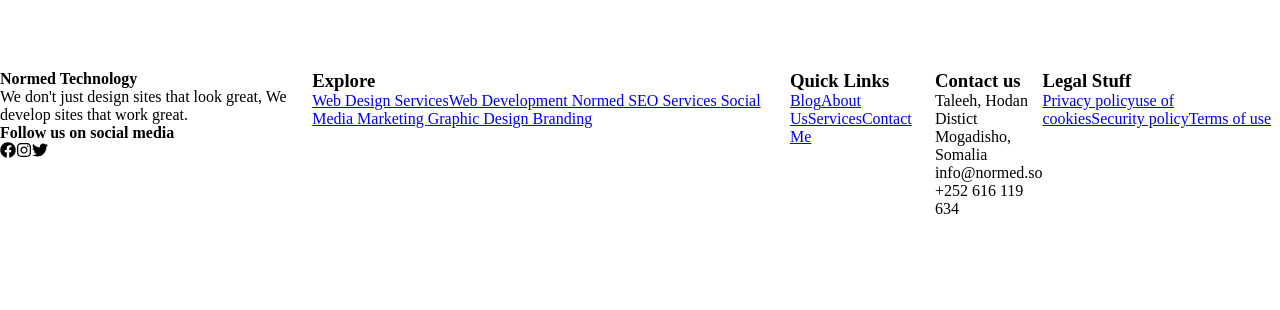
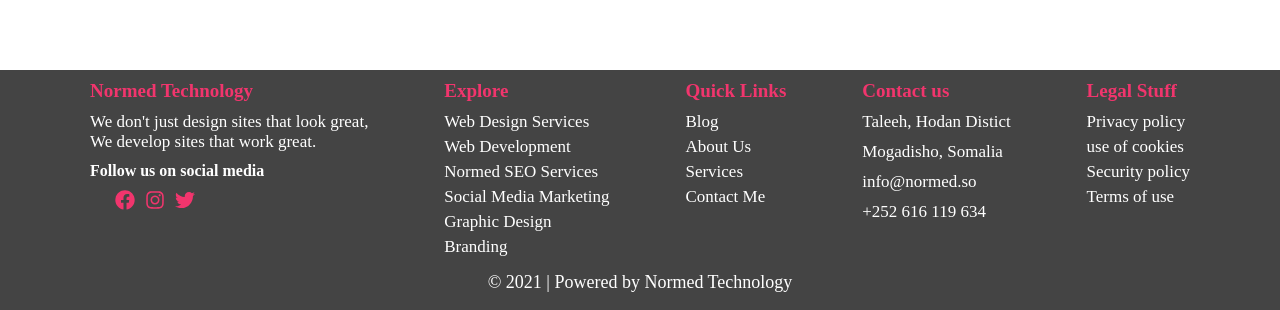
Before and after one commit to ahmedabukar01/Normed, a React (Create React App) app: page / in a window 1280 px wide. Shown: the part 3868-4178 px from the top of the page. Before the commit the page ends 4086 px from the top, so only its background shows below. Built offline with nearby package versions, Linux system fonts and the light colour scheme; grey boxes are pictures that could not be loaded.

Commit message:
initial commit

```diff
--- a/src/App.css
+++ b/src/App.css
@@ -1,7 +1,7 @@
 @import url('https://fonts.googleapis.com/css2?family=Lato:wght@100;300;400;700&family=Open+Sans:wght@300;400;500;600&family=Playfair+Display&family=Poppins:wght@200;300;400&display=swap');
 
 :root{
-  --color1: #1512e7;
+  --color1: #d84974;
   --color2: #6f0dca;
   --color3: #020233;
   --color4: #f1356d;
@@ -409,10 +409,50 @@
 
 /* footer */
 .footer{
+  background:#444;
+  color:#fff;
+}
+.footer-content{
   display:flex;
+  justify-content: space-between;
 }
-
-
+.footer h3{
+  margin-bottom: 10px;
+  font-size: 19px;
+  color:var(--color4);
+}
+.footer-text p{
+  font-size: 17px;
+  margin-bottom: 10px;
+}
+.social h4{
+  margin-bottom: 10px;
+}
+.social-links{
+  width:50%;
+  text-align: center;
+}
+.social-links .social-icon{
+  font-size: 20px;
+  margin-right:10px;
+  color:var(--color4);
+}
+.footer .links a{
+  display: block;
+  text-decoration: none;
+  color:#fff;
+  margin-bottom: 5px;
+  font-size: 17px;
+}
+.contact .add p{
+  margin-bottom: 10px;
+  font-size: 17px;
+}
+.by{
+  text-align-last: center;
+  font-size: 18px;
+  padding:10px 0;
+}
 
 /* responsive design */
 
@@ -533,6 +573,19 @@
   iframe{
     height: 60vh;
   }
+
+  /* footer */
+  .footer-content{
+    flex-direction: column;
+    align-items: center;
+    text-align: center;
+  }
+  .social-links{
+    width: 100%;
+  }
+  .footer h3{
+    margin-top: 20px;
+  }
 }
 
 @media only screen and (max-width:618px){
--- a/src/pages/home/Contact.js
+++ b/src/pages/home/Contact.js
@@ -4,7 +4,7 @@
 
 const Contact = () => {
     return (
-        <div className="contact center">
+        <div id="contact" className="contact center">
             <h1>About Us</h1>
             <div className="contact-content">
                 <div className="contact-left">
--- a/src/pages/home/Footer.js
+++ b/src/pages/home/Footer.js
@@ -4,19 +4,20 @@
 
 const Footer = () => {
     return (
-        <div className="footer">
+        <div className="footer center" id="resource">
+            <div className="footer-content">
             <div className="social">
                 <div className="footer-text">
-                    <h4>Normed Technology</h4>
-                    <p>We don't just design sites that look great,
+                    <h3>Normed Technology</h3>
+                    <p>We don't just design sites that look great,<br />
                         We develop sites that work great.
                     </p>
                 </div>
                 <h4>Follow us on social media</h4>
                 <div className="social-links">
-                    <FaFacebook />
-                    <FaInstagram />
-                    <FaTwitter />
+                    <FaFacebook className="social-icon"/>
+                    <FaInstagram className="social-icon"/>
+                    <FaTwitter className="social-icon"/>
                 </div>
             </div>
             <div className="footer-serv">
@@ -32,7 +33,7 @@
             </div>
             <div className="quick">
                 <h3>Quick Links</h3>
-                <div className="link">
+                <div className="links">
                 <a href="#about">Blog</a>
                 <a href="#about">About Us</a>
                 <a href="#about">Services</a>
@@ -41,7 +42,7 @@
             </div>
             <div className="contact">
                 <h3>Contact us</h3>
-                <div className="links">
+                <div className="add">
                     <p>Taleeh, Hodan Distict</p>
                     <p>Mogadisho, Somalia</p>
                     <p>info@normed.so</p>
@@ -57,6 +58,8 @@
                 <a href="#">Terms of use</a>
               </div>
             </div>
+            </div>
+            <div className="by">&copy; 2021 | Powered by Normed Technology</div>
         </div>
     )
 }
```
